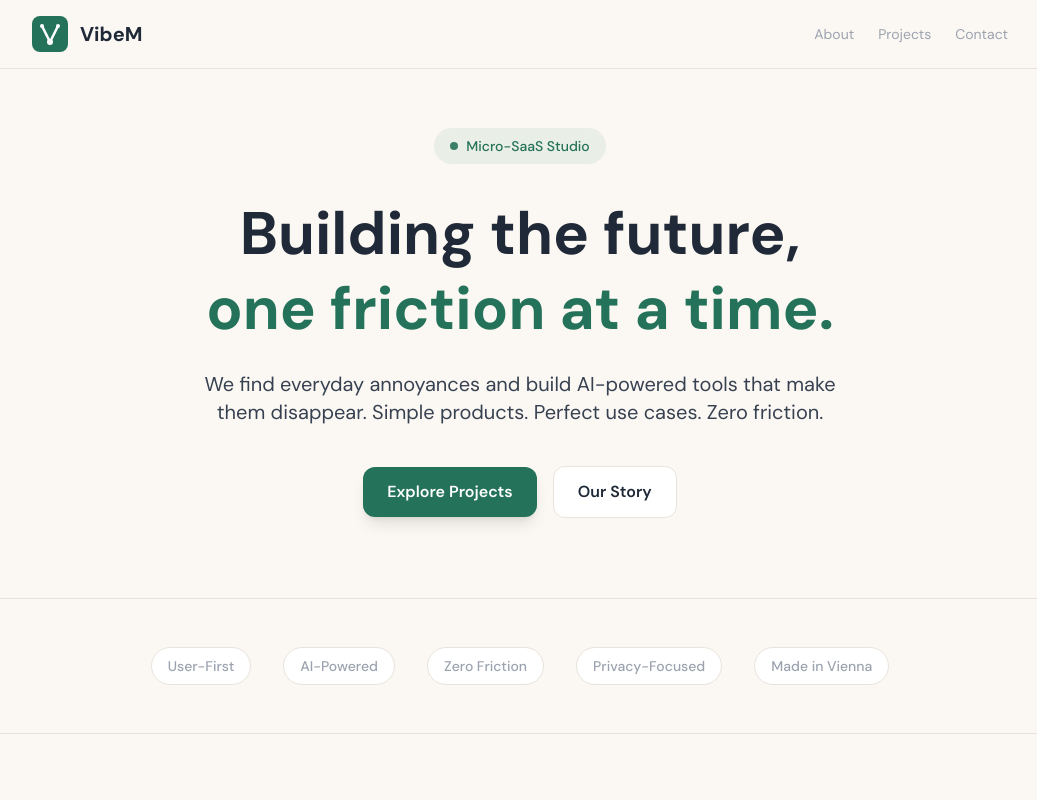
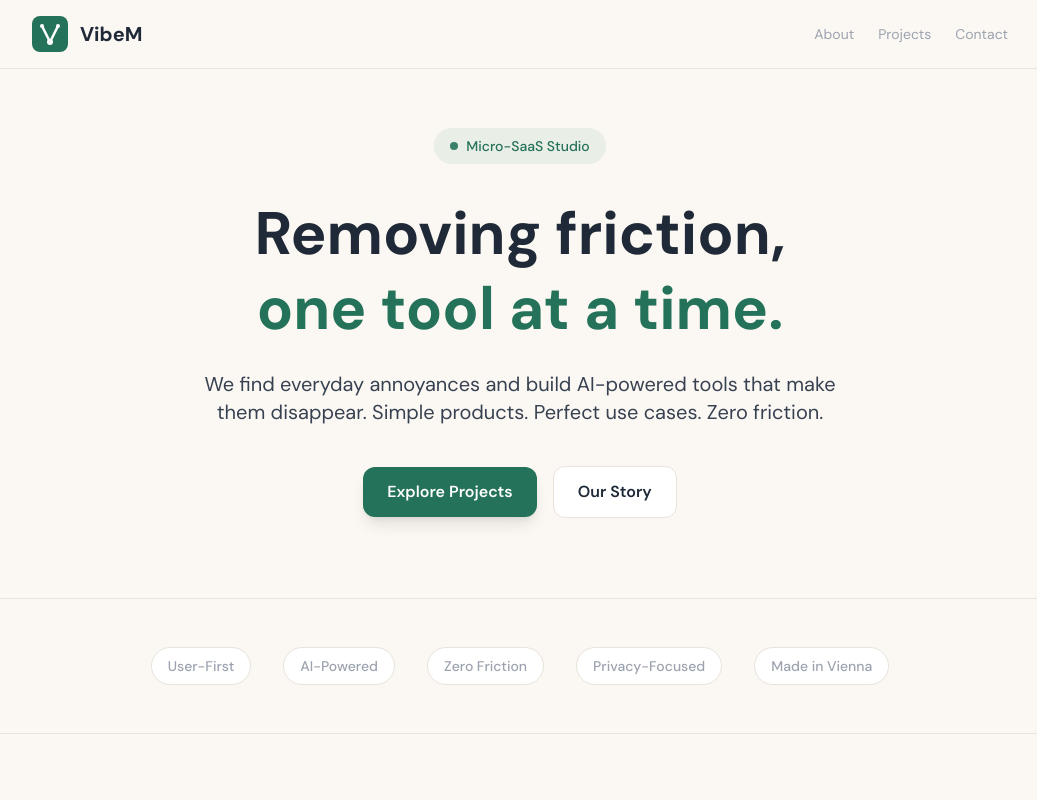
Before and after one commit to markushoefinger/vibem, a Next.js app: page / in a window 1280 px wide. Shown: the top 800 px of the page, without its empty margins (120-1157 px from the left). Built offline with nearby package versions, Linux system fonts and the light colour scheme.

Commit message:
update: headline to 'Removing friction, one tool at a time.'

```diff
--- a/src/app/page.tsx
+++ b/src/app/page.tsx
@@ -242,8 +242,8 @@ export default function Home() {
             Micro-SaaS Studio
           </div>
           <h1 className="text-5xl md:text-6xl font-bold text-[var(--text-strong)] mb-6 leading-tight">
-            Building the future,<br />
-            <span className="text-[var(--primary)]">one friction at a time.</span>
+            Removing friction,<br />
+            <span className="text-[var(--primary)]">one tool at a time.</span>
           </h1>
           <p className="text-xl text-[var(--text)] max-w-2xl mx-auto mb-10">
             We find everyday annoyances and build AI-powered tools that make them disappear.
```
